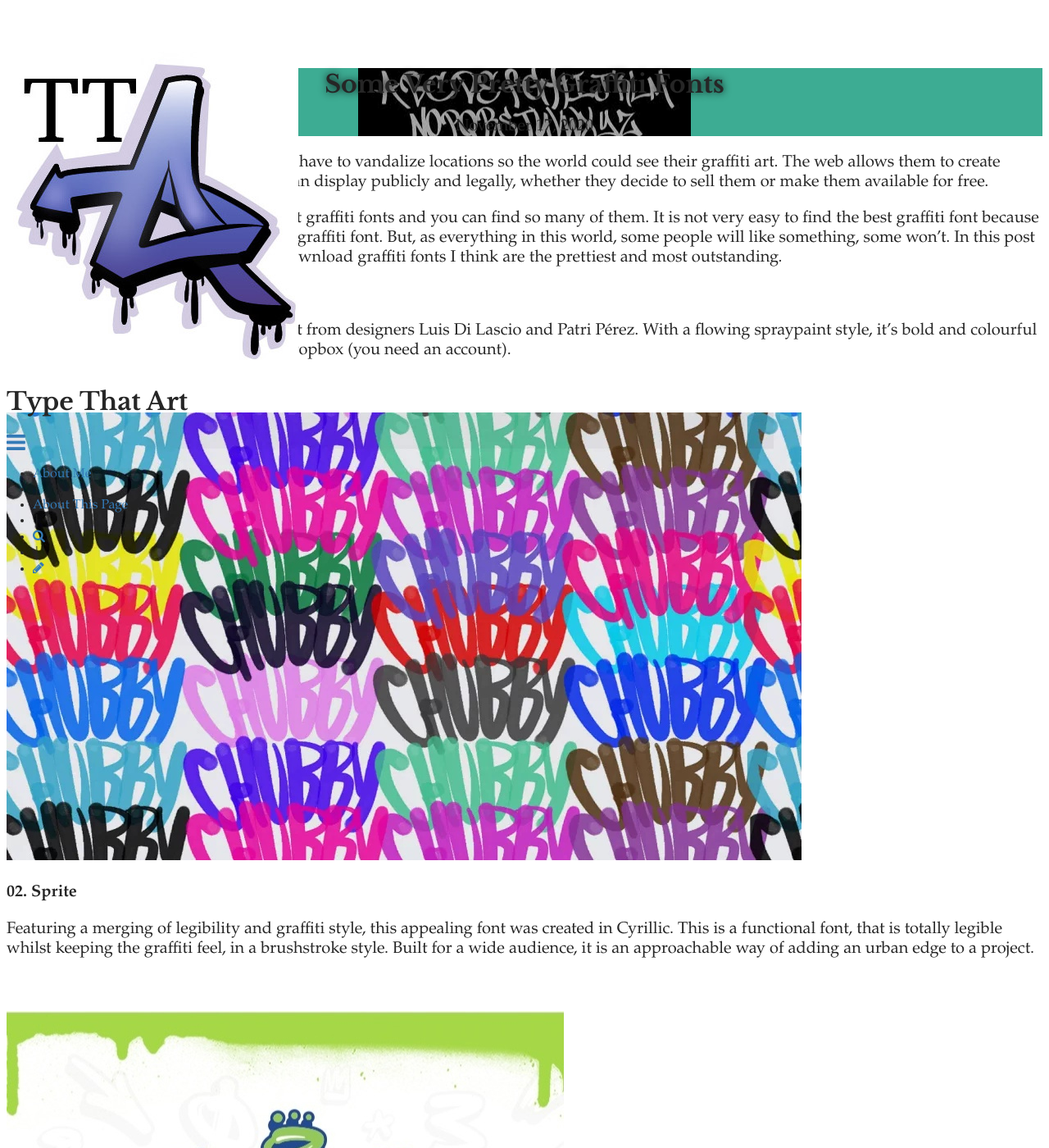
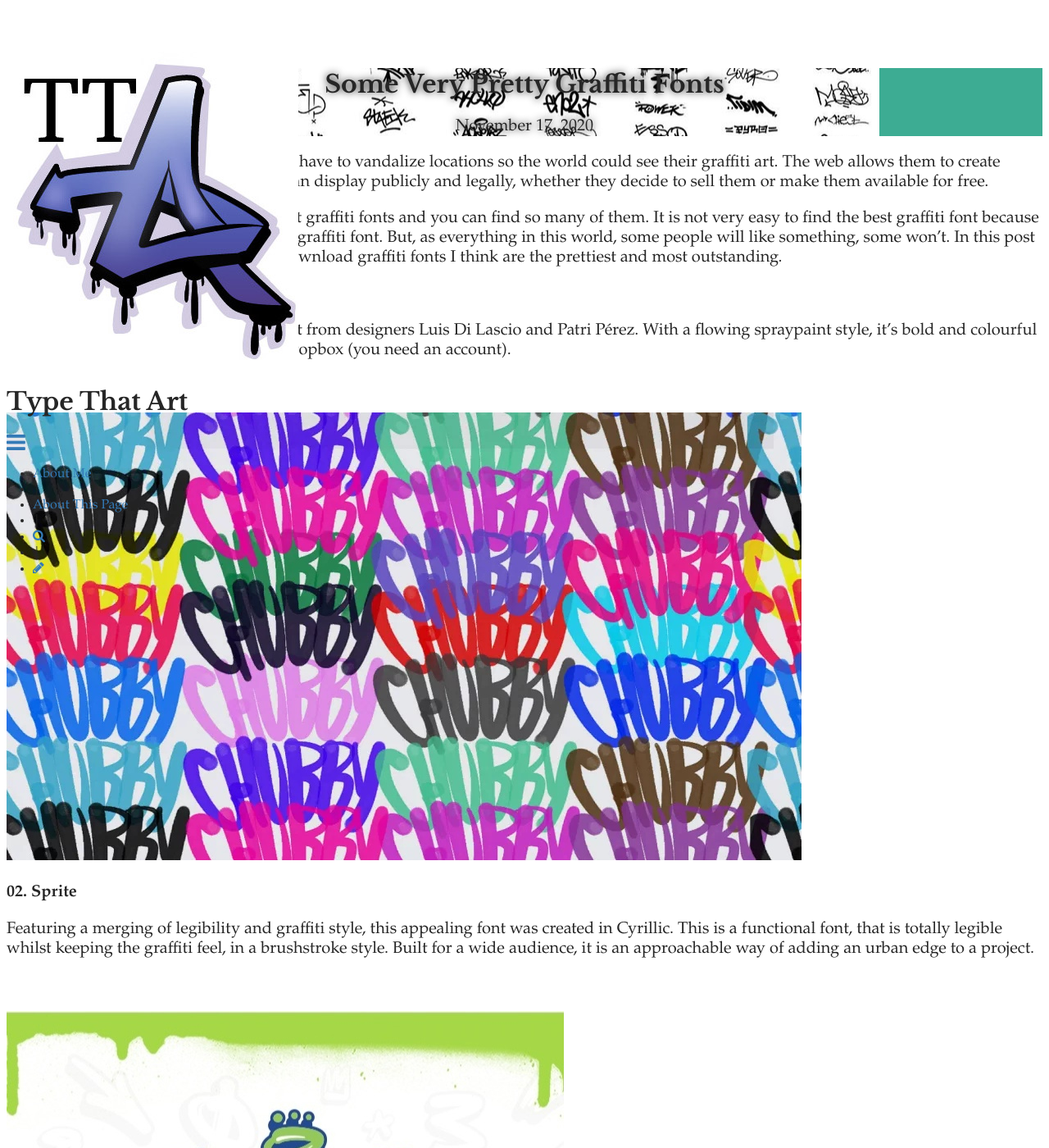
Before and after one commit to qtermace/qtermace, a Jekyll site: the page built from _posts/2020-11-18-some-very-pretty-graffiti-fonts.md, in a window 1280 px wide and 1400 px high. Shown: the whole window at 82% size. Built offline with Jekyll 4.4.1, drawn with Linux system fonts in a browser that asks for light colours; some web fonts are replaced.

Commit message:
Update Post “2020-11-18-some-very-pretty-graffiti-fonts”

```diff
--- a/_posts/2020-11-18-some-very-pretty-graffiti-fonts.md
+++ b/_posts/2020-11-18-some-very-pretty-graffiti-fonts.md
@@ -2,7 +2,7 @@
 layout: post
 title: Some Very Pretty Graffiti Fonts
 date: 2020-11-17T23:13:43.480Z
-header_feature_image: ../uploads/cover.jfif
+header_feature_image: ../uploads/coverr.jpg
 comments: true
 ---
 Nowadays, artists and writers no longer have to vandalize locations so the world could see their graffiti art. The web allows them to create gorgeous and exquisite fonts that they can display publicly and legally, whether they decide to sell them or make them available for free.
```
Also changed, not shown: uploads/coverr.jpg (added).
